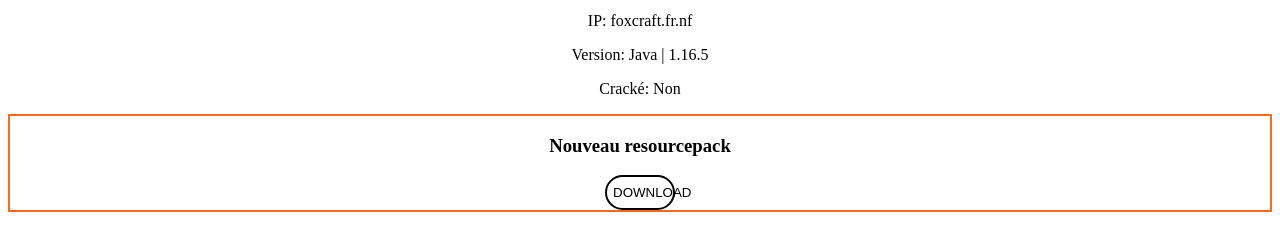
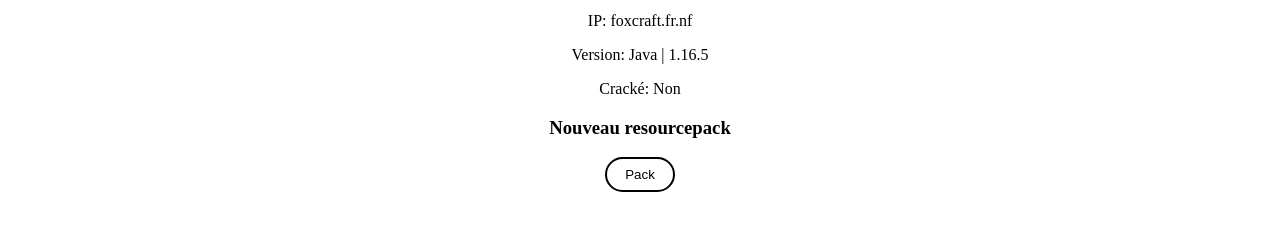
Before and after one commit to Shurikan79740/shuriscorp, a plain HTML site: page index.html in a window 1280 px wide. Shown: the part 113-364 px from the top of the page. Drawn offline with Linux system fonts and the light colour scheme.

Commit message:
Update index.html

```diff
--- a/index.html
+++ b/index.html
@@ -12,7 +12,7 @@
 <meta name="theme-color" content="#ffffff">
 	<center><h1 class="title">FoxCraft</h1></center>
 	<center><p>IP: foxcraft.fr.nf</p><p>Version: Java | 1.16.5</p><p>Cracké: Non</p></center>
-        <center><div style="border: solid 2px #ff6a19;"><h3>Nouveau resourcepack</h3><a href=""><button>DOWNLOAD</button></a>
+        <center><h3>Nouveau resourcepack</h3><a href=""><button>Pack</button></a>
 </head>
 <body>
 
```
